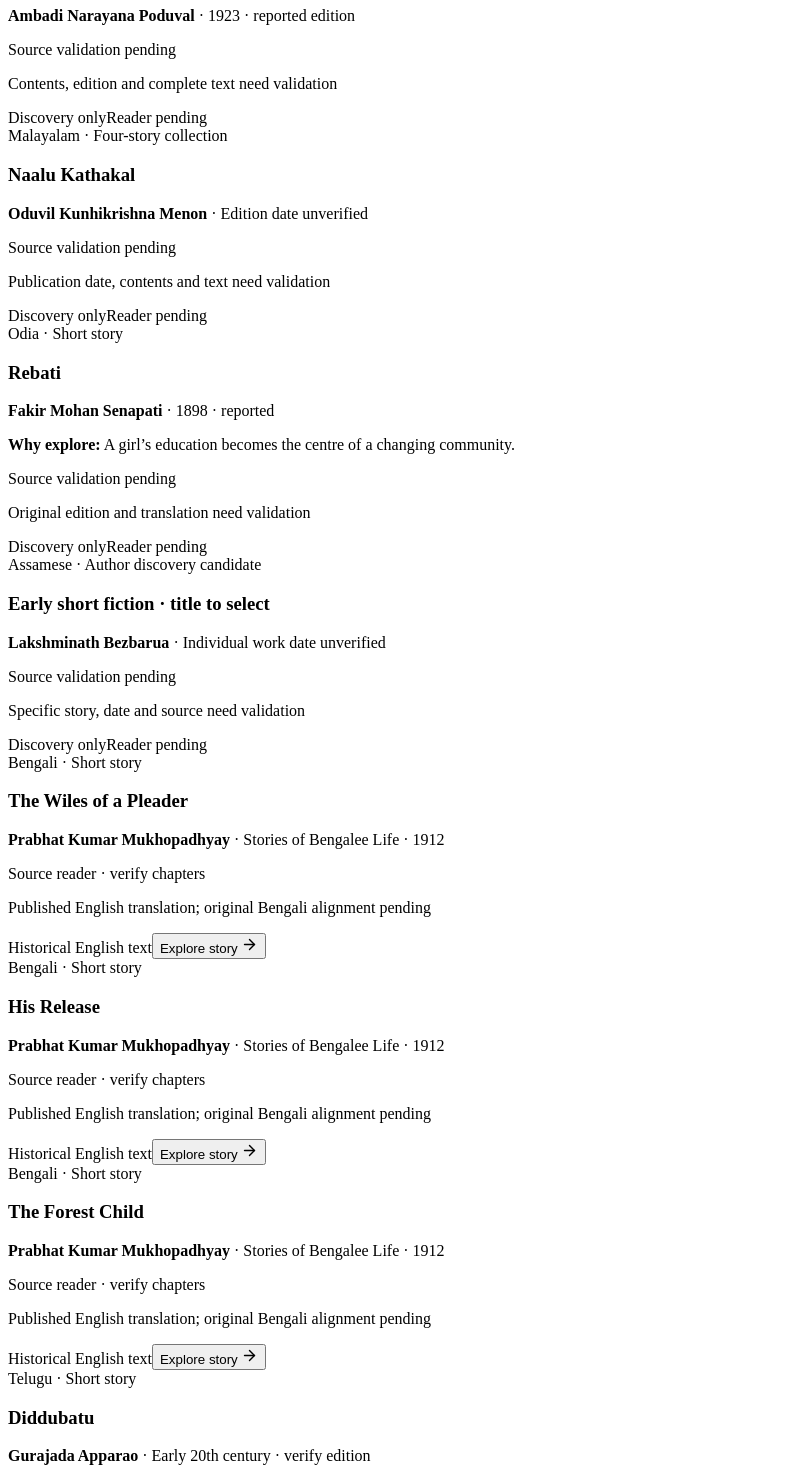
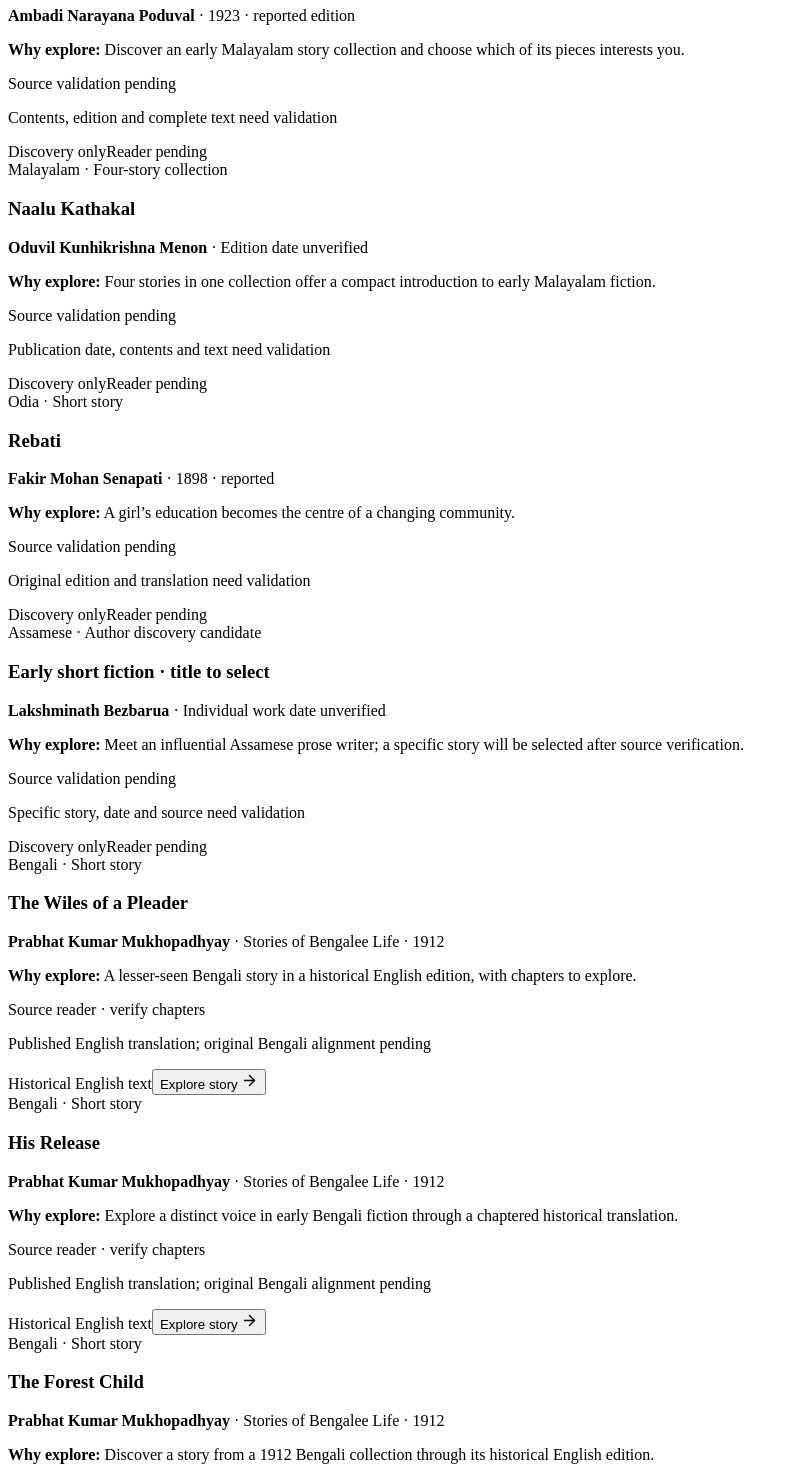
Before and after one commit to scaleblueprint/kathakhoj, a React (Vite) app: page / in a window 1280 px wide. Shown: the part 1180-2650 px from the top of the page, without its empty margins (0-794 px from the left). Built offline with nearby package versions, Linux system fonts and the light colour scheme; the HTML template or start-up script is replaced by a standard one.

Commit message:
Provide consistent Why explore introductions for every regional discovery card

```diff
--- a/src/App.jsx
+++ b/src/App.jsx
@@ -16,20 +16,20 @@ const historicalSelections = [
 
 const validationCandidates = [
   {id:'kalikala-vaibhavam',title:'Kalikala Vaibhavam',author:'Moorkoth Kumaran',language:'Malayalam',date:'1896 · reported',kind:'Prose work',hook:'A chance to explore early Malayalam prose beyond the familiar canon.',status:'Bibliographic details and complete text need validation'},
-  {id:'kathasaudham',title:'Kathasaudham · Parts 1–2',author:'Ambadi Narayana Poduval',language:'Malayalam',date:'1923 · reported edition',kind:'Story collection',status:'Contents, edition and complete text need validation'},
-  {id:'naalu-kathakal',title:'Naalu Kathakal',author:'Oduvil Kunhikrishna Menon',language:'Malayalam',date:'Edition date unverified',kind:'Four-story collection',status:'Publication date, contents and text need validation'},
+  {id:'kathasaudham',title:'Kathasaudham · Parts 1–2',author:'Ambadi Narayana Poduval',language:'Malayalam',date:'1923 · reported edition',kind:'Story collection',hook:'Discover an early Malayalam story collection and choose which of its pieces interests you.',status:'Contents, edition and complete text need validation'},
+  {id:'naalu-kathakal',title:'Naalu Kathakal',author:'Oduvil Kunhikrishna Menon',language:'Malayalam',date:'Edition date unverified',kind:'Four-story collection',hook:'Four stories in one collection offer a compact introduction to early Malayalam fiction.',status:'Publication date, contents and text need validation'},
   {id:'rebati',title:'Rebati',author:'Fakir Mohan Senapati',language:'Odia',date:'1898 · reported',kind:'Short story',hook:'A girl’s education becomes the centre of a changing community.',status:'Original edition and translation need validation'},
-  {id:'bezbarua-fiction',title:'Early short fiction · title to select',author:'Lakshminath Bezbarua',language:'Assamese',date:'Individual work date unverified',kind:'Author discovery candidate',status:'Specific story, date and source need validation'},
-  {id:'prabhat-wiles',title:'The Wiles of a Pleader',author:'Prabhat Kumar Mukhopadhyay',language:'Bengali',date:'Stories of Bengalee Life · 1912',kind:'Short story',status:'Published English translation; original Bengali alignment pending',sourcePage:'Stories_of_Bengalee_Life/The_Wiles_of_a_Pleader',sourceDomain:'en.wikisource.org',readerReady:true,chaptered:true,chapterCount:5,translator:'Prabhat Kumar Mukhopadhyay'},
-  {id:'prabhat-release',title:'His Release',author:'Prabhat Kumar Mukhopadhyay',language:'Bengali',date:'Stories of Bengalee Life · 1912',kind:'Short story',status:'Published English translation; original Bengali alignment pending',sourcePage:'Stories_of_Bengalee_Life/His_Release',sourceDomain:'en.wikisource.org',readerReady:true,chaptered:true,chapterCount:8,translator:'Prabhat Kumar Mukhopadhyay'},
-  {id:'prabhat-forest',title:'The Forest Child',author:'Prabhat Kumar Mukhopadhyay',language:'Bengali',date:'Stories of Bengalee Life · 1912',kind:'Short story',status:'Published English translation; original Bengali alignment pending',sourcePage:'Stories_of_Bengalee_Life/The_Forest_Child',sourceDomain:'en.wikisource.org',readerReady:true,chaptered:true,chapterCount:3,translator:'See source edition'},
+  {id:'bezbarua-fiction',title:'Early short fiction · title to select',author:'Lakshminath Bezbarua',language:'Assamese',date:'Individual work date unverified',kind:'Author discovery candidate',hook:'Meet an influential Assamese prose writer; a specific story will be selected after source verification.',status:'Specific story, date and source need validation'},
+  {id:'prabhat-wiles',title:'The Wiles of a Pleader',author:'Prabhat Kumar Mukhopadhyay',language:'Bengali',date:'Stories of Bengalee Life · 1912',kind:'Short story',hook:'A lesser-seen Bengali story in a historical English edition, with chapters to explore.',status:'Published English translation; original Bengali alignment pending',sourcePage:'Stories_of_Bengalee_Life/The_Wiles_of_a_Pleader',sourceDomain:'en.wikisource.org',readerReady:true,chaptered:true,chapterCount:5,translator:'Prabhat Kumar Mukhopadhyay'},
+  {id:'prabhat-release',title:'His Release',author:'Prabhat Kumar Mukhopadhyay',language:'Bengali',date:'Stories of Bengalee Life · 1912',kind:'Short story',hook:'Explore a distinct voice in early Bengali fiction through a chaptered historical translation.',status:'Published English translation; original Bengali alignment pending',sourcePage:'Stories_of_Bengalee_Life/His_Release',sourceDomain:'en.wikisource.org',readerReady:true,chaptered:true,chapterCount:8,translator:'Prabhat Kumar Mukhopadhyay'},
+  {id:'prabhat-forest',title:'The Forest Child',author:'Prabhat Kumar Mukhopadhyay',language:'Bengali',date:'Stories of Bengalee Life · 1912',kind:'Short story',hook:'Discover a story from a 1912 Bengali collection through its historical English edition.',status:'Published English translation; original Bengali alignment pending',sourcePage:'Stories_of_Bengalee_Life/The_Forest_Child',sourceDomain:'en.wikisource.org',readerReady:true,chaptered:true,chapterCount:3,translator:'See source edition'},
   {id:'diddubatu',title:'Diddubatu',author:'Gurajada Apparao',language:'Telugu',date:'Early 20th century · verify edition',kind:'Short story',hook:'A domestic story that invites readers to question social assumptions.',status:'Original edition, publication date and English translation need validation'},
   {id:'ponnagaram',title:'Ponnagaram',author:'Pudhumaipithan',language:'Tamil',date:'20th century · verify edition',kind:'Short story',hook:'A sharp, unsettling glimpse of city life and social inequality.',status:'Source text and translation availability need validation'},
   {id:'kadavulum-kandasami',title:'Kadavulum Kandasami Pillaiyum',author:'Pudhumaipithan',language:'Tamil',date:'20th century · verify edition',kind:'Satirical short story',hook:'What happens when the divine meets an ordinary person in everyday life?',status:'Source edition and translation need validation'},
   {id:'mosarina-mangamma',title:'Mosarina Mangamma',author:'Masti Venkatesha Iyengar',language:'Kannada',date:'20th century · verify edition',kind:'Short story',hook:'A character-led portrait of a woman and the world around her.',status:'Publication details, source and translation need validation'},
   {id:'bade-ghar-ki-beti',title:'Bade Ghar Ki Beti',author:'Munshi Premchand',language:'Hindi',date:'Early 20th century · verify edition',kind:'Short story',hook:'A family conflict becomes a study of pride, relationships and reconciliation.',status:'Original text edition and translation need validation'},
   {id:'balyakalasakhi',title:'Balyakalasakhi',author:'Vaikom Muhammad Basheer',language:'Malayalam',date:'1944 · reported',kind:'Novella',hook:'A tender, bittersweet story of childhood bonds and the lives that follow.',status:'Edition and licensed reading text need validation; discovery metadata only'},
-  {id:'swarnakumari-stories',title:'Short Stories',author:'Swarnakumari Ghosal',language:'Bengali',date:'1912 · reported edition',kind:'Story collection',status:'Edition, contents and translation credits need validation'}
+  {id:'swarnakumari-stories',title:'Short Stories',author:'Swarnakumari Ghosal',language:'Bengali',date:'1912 · reported edition',kind:'Story collection',hook:'Explore early Bengali short fiction by a woman writer whose work deserves a wider readership.',status:'Edition, contents and translation credits need validation'}
 ]
 
 function Visual({ story, hero = false }) {
@@ -312,8 +312,8 @@ function App() {
           <div className="controls" aria-label="Filter all discoveries"><div className="search"><Search size={18}/><input value={query} onChange={e => setQuery(e.target.value)} placeholder="Search titles, authors, languages or themes…" /></div><div className="chips">{['All','Malayalam','Bengali','Odia','Assamese','Tamil','Telugu','Kannada','Hindi'].map(f => <button key={f} className={filter === f ? 'chip active' : 'chip'} onClick={() => setFilter(f)}>{f}</button>)}</div></div>
           <div className="demo-heading"><div className="eyebrow">LESSER-KNOWN DISCOVERIES · ${validationCandidates.length + 1} WORKS</div><h3>Choose a story that catches your interest</h3><p>Real historical works across regional languages. Available source texts open in the reader; other works are clearly marked as awaiting source validation.</p></div>
           <div className="story-grid">
-            {(filter === "All" || filter === "Malayalam") && ["ദ്വാരക","Dwaraka","Vengayil Kunhiraman Nayanar","Malayalam"].join(" ").toLowerCase().includes(query.toLowerCase()) && <article className="story-card"><div className="story-card__body"><div className="eyebrow">Malayalam · Historical short story</div><h3>ദ്വാരക · Dwaraka</h3><p><strong>Vengayil Kunhiraman Nayanar</strong> · 1893</p><p>Explore an early Malayalam prose work.</p><div className="candidate-tags"><span>Original Malayalam · source reader</span><span>English pending</span></div><div className="story-card__footer"><span>Source text</span><button onClick={() => openHistorical()}>Explore story <ArrowRight size={17}/></button></div></div></article>}
-            {validationCandidates.filter(item => (filter === "All" || item.language === filter) && [item.title,item.author,item.language,item.kind,item.hook,item.status].join(" ").toLowerCase().includes(query.toLowerCase())).map(item => <article className="story-card" key={item.id}><div className="story-card__body"><div className="eyebrow">{item.language} · {item.kind}</div><h3>{item.title}</h3><p><strong>{item.author}</strong> · {item.date}</p>{item.hook && <p><strong>Why explore:</strong> {item.hook}</p>}<div className="candidate-tags"><span>{item.readerReady ? 'Source reader · verify chapters' : 'Source validation pending'}</span></div><p className="muted">{item.status}</p><div className="story-card__footer"><span>{item.readerReady ? 'Historical English text' : 'Discovery only'}</span>{item.readerReady ? <button onClick={() => openHistorical(item)}>Explore story <ArrowRight size={17}/></button> : <span>Reader pending</span>}</div></div></article>)}
+            {(filter === "All" || filter === "Malayalam") && ["ദ്വാരക","Dwaraka","Vengayil Kunhiraman Nayanar","Malayalam"].join(" ").toLowerCase().includes(query.toLowerCase()) && <article className="story-card"><div className="story-card__body"><div className="eyebrow">Malayalam · Historical short story</div><h3>ദ്വാരക · Dwaraka</h3><p><strong>Vengayil Kunhiraman Nayanar</strong> · 1893</p><p><strong>Why explore:</strong> Discover an early Malayalam prose work and its historical literary context.</p><div className="candidate-tags"><span>Original Malayalam · source reader</span><span>English pending</span></div><div className="story-card__footer"><span>Source text</span><button onClick={() => openHistorical()}>Explore story <ArrowRight size={17}/></button></div></div></article>}
+            {validationCandidates.filter(item => (filter === "All" || item.language === filter) && [item.title,item.author,item.language,item.kind,item.hook,item.status].join(" ").toLowerCase().includes(query.toLowerCase())).map(item => <article className="story-card" key={item.id}><div className="story-card__body"><div className="eyebrow">{item.language} · {item.kind}</div><h3>{item.title}</h3><p><strong>{item.author}</strong> · {item.date}</p><p><strong>Why explore:</strong> {item.hook || 'Discover this work and its place in regional literary history; a story-specific introduction is awaiting validation.'}</p><div className="candidate-tags"><span>{item.readerReady ? 'Source reader · verify chapters' : 'Source validation pending'}</span></div><p className="muted">{item.status}</p><div className="story-card__footer"><span>{item.readerReady ? 'Historical English text' : 'Discovery only'}</span>{item.readerReady ? <button onClick={() => openHistorical(item)}>Explore story <ArrowRight size={17}/></button> : <span>Reader pending</span>}</div></div></article>)}
           </div>
           <div className="demo-heading"><div className="eyebrow">CLASSICS · ${historicalSelections.length} STORIES</div><h3>Explore established literary classics</h3><p>A separate shelf for widely recognised authors. These works are not part of the lesser-known discovery collection.</p></div><div className="story-grid">
             {historicalSelections.filter(item => (filter === "All" || filter === "Bengali") && [item.title,item.author,item.language,item.description].join(" ").toLowerCase().includes(query.toLowerCase())).map(item => <article className="story-card" key={item.id}><div className="story-card__body"><div className="eyebrow">Bengali · Historical English translation</div><h3>{item.title}</h3><p><strong>{item.author}</strong> · {item.edition}</p><p>{item.description}</p><div className="candidate-tags"><span>Source text · verify edition</span></div><div className="story-card__footer"><span>English text</span><button onClick={() => openHistorical(item)}>Explore story <ArrowRight size={17}/></button></div></div></article>)}
```
